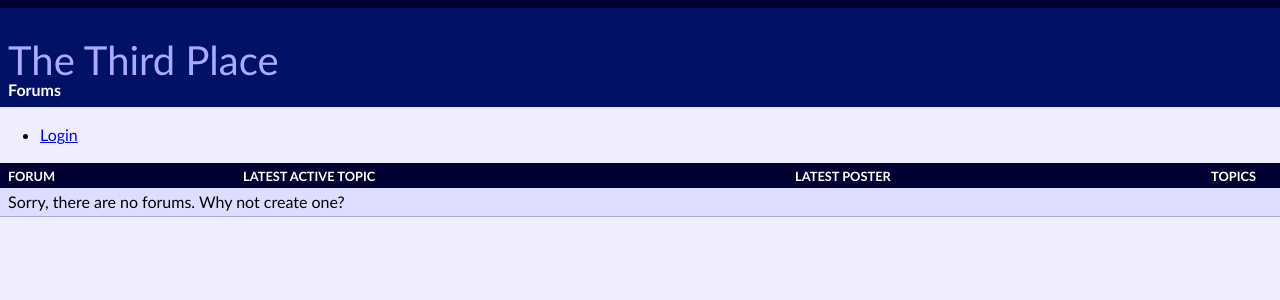
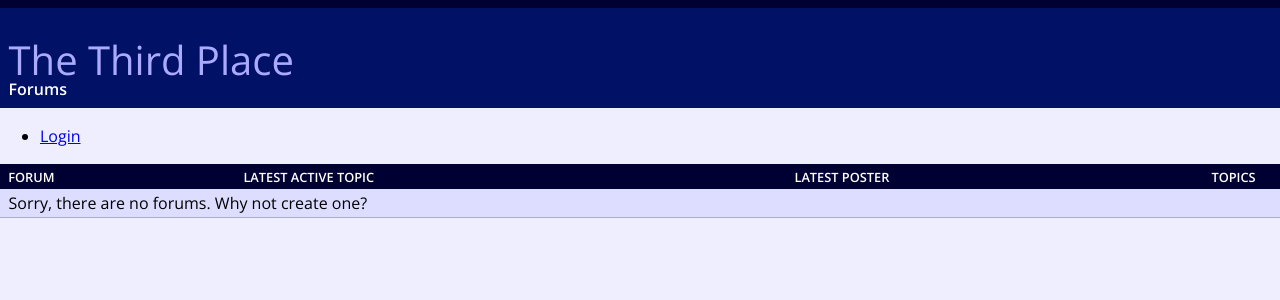
Before and after one commit to kgaughan/thirdplace, a Flask app: template thirdplace/templates/forums.html in a window 1280 px wide. Shown: the top 300 px of the page. Run offline with Flask 3, Linux system fonts and the light colour scheme; the template is opened without the code that fills it, so the values that code supplies are empty; parts of the project's set-up code (start-up, migrations or seed data) failed here and were passed over.

Commit message:
Switch to Open Sans as the default theme font.

```diff
--- a/thirdplace/static/screen.css
+++ b/thirdplace/static/screen.css
@@ -1,5 +1,5 @@
 body {
-	font-family: Calibri, "Lucida Grande", "Lucida Sans Unicode", "Lucida Sans", Lucida, sans-serif;
+	font-family: 'Open Sans', sans-serif;
 	line-height: 1.5;
 	margin: 0;
 	padding: 0;
--- a/thirdplace/templates/layout.html
+++ b/thirdplace/templates/layout.html
@@ -3,6 +3,7 @@
 <html>
 	<head>
 		<title>{{ title }}</title>
+		<link rel="stylesheet" type="text/css" href="https://fonts.googleapis.com/css?family=Open+Sans:400,600,400italic,600italic&subset=latin,latin-ext">
 		<link rel="stylesheet" type="text/css" media="screen" href="{{ url_for('static', filename='screen.css') }}">
 		<link rel="stylesheet" type="text/css" media="print" href="{{ url_for('static', filename='print.css') }}">
 	</head>
```
